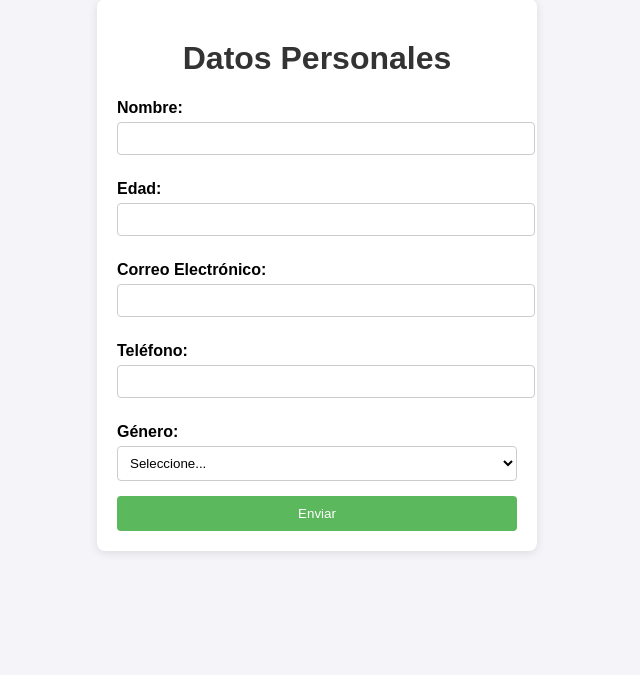
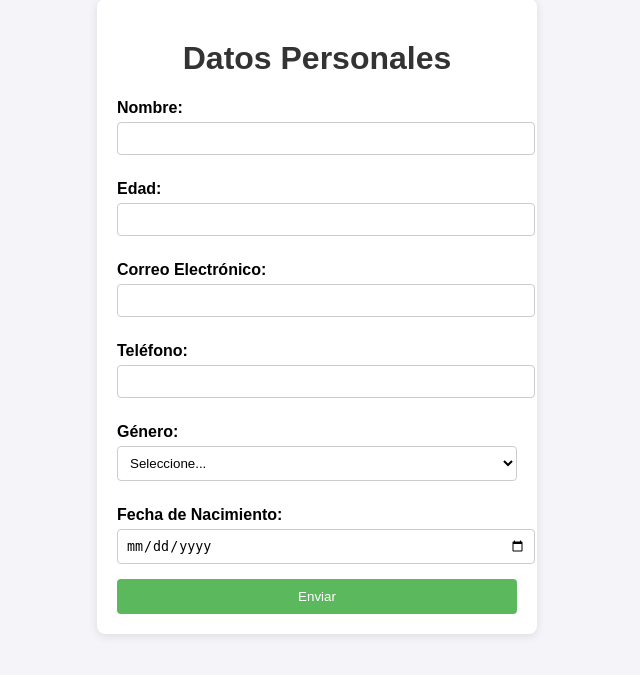
Before and after one commit to dacegines/practica, a PHP site: page / in a window 1280 px wide. Shown: the part 51-726 px from the top of the page, without its empty margins (323-963 px from the left). Run offline with PHP 8.4, Linux system fonts and the light colour scheme.

Commit message:
Añadido campo 'Fecha de Nacimiento' al formulario

```diff
--- a/index.php
+++ b/index.php
@@ -31,6 +31,10 @@
                 <option value="Otro">Otro</option>
             </select>
 
+            <label for="fecha_nacimiento">Fecha de Nacimiento:</label>
+            <input type="date" id="fecha_nacimiento" name="fecha_nacimiento" required>
+
+
 
 
             <button type="submit">Enviar</button>
--- a/styles.css
+++ b/styles.css
@@ -57,3 +57,11 @@ form select {
     border-radius: 4px;
     background-color: white;
 }
+
+form input[type="date"] {
+    width: 100%;
+    padding: 8px;
+    margin: 5px 0 15px;
+    border: 1px solid #ccc;
+    border-radius: 4px;
+}
```
Also changed, not shown: process.php (+7 -0 lines).
